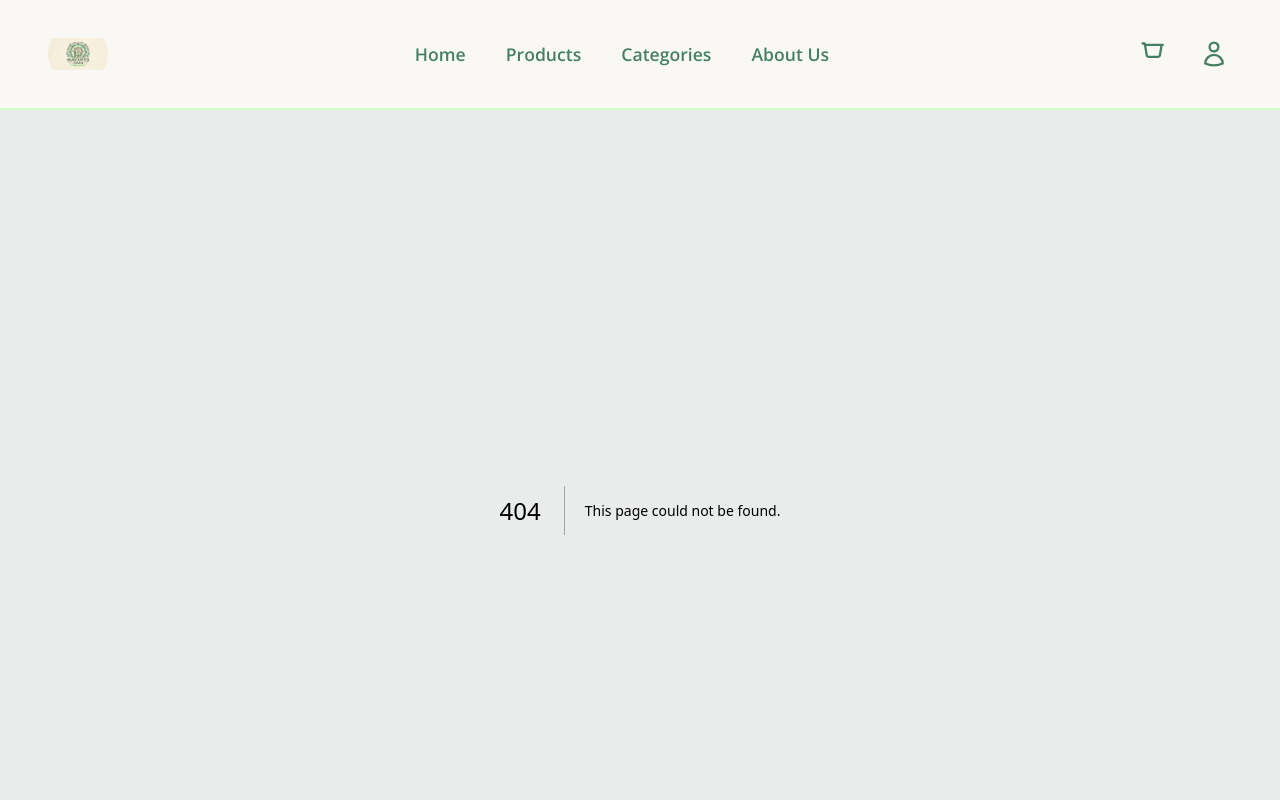
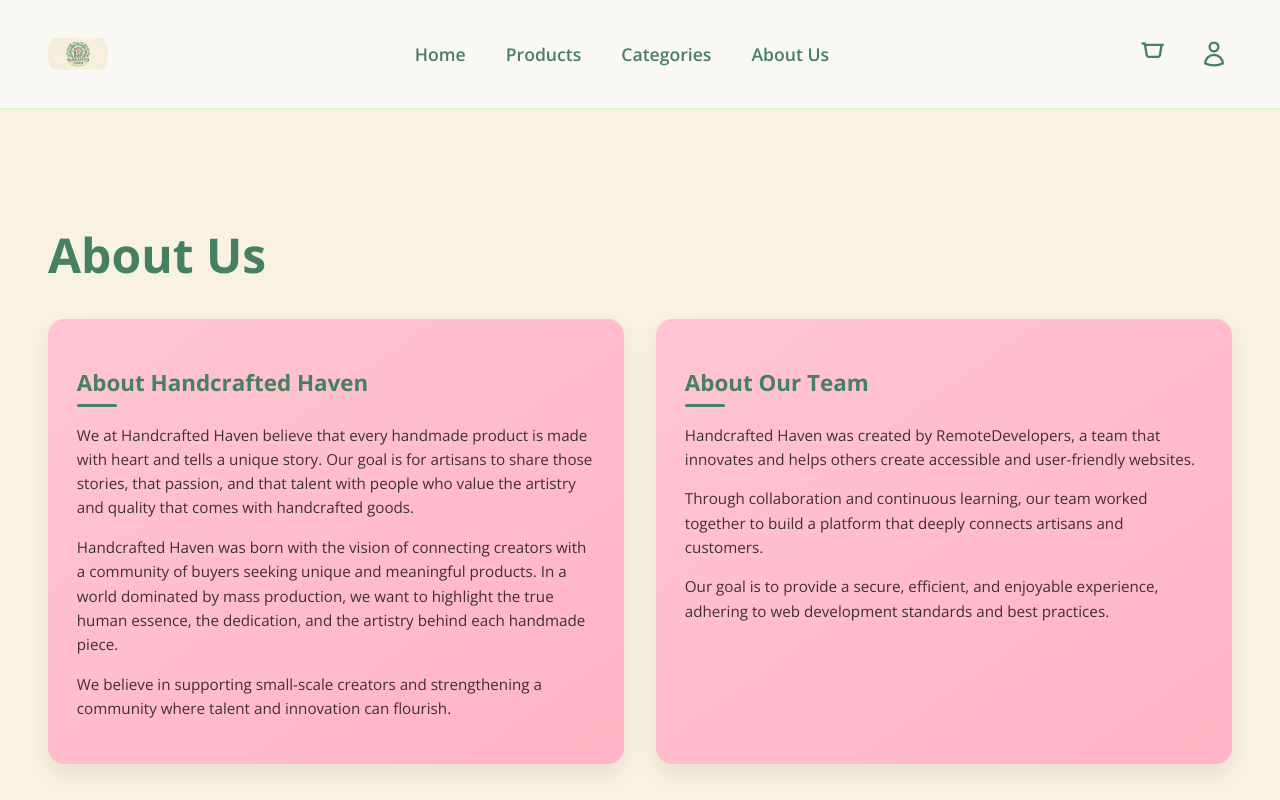
Before and after one commit to smondragondev/handcrafted-haven, a Next.js app: page /about-us in a window 1280 px wide. Before the commit this address had no page. Shown: the top 800 px of the page. Built offline with nearby package versions, Linux system fonts and the light colour scheme.

Commit message:
Add the about us page with its respective design and modify the link in layout.tsx so that it directs to the corresponding page

```diff
--- /dev/null
+++ b/src/app/about-us/page.module.css
@@ -0,0 +1,73 @@
+.aboutPage {
+    background-color: #FAF2E0;
+    min-height: 100vh;
+    display: flex;
+    justify-content: center;
+    animation: fadeIn 0.8s ease;
+    padding: 3rem 1rem;
+}
+
+@keyframes fadeIn {
+    from {
+        opacity: 0;
+    }
+
+    to {
+        opacity: 1;
+    }
+}
+
+.content {
+    max-width: 1200px;
+    width: 100%;
+    padding: 2rem;
+}
+
+.aboutPage h1 {
+    color: #448061;
+    font-size: 3rem;
+    margin-bottom: 2rem;
+}
+
+.sectionsContainer {
+    display: flex;
+    gap: 2rem;
+    flex-wrap: wrap;
+}
+
+.section {
+    flex: 1 1 350px;
+    padding: 1.8rem;
+    border-radius: 16px;
+    background: linear-gradient(145deg, #FFC5D3, #ffb3c6);
+    box-shadow: 0 10px 25px rgba(0, 0, 0, 0.08);
+    transition: transform 0.2s ease, box-shadow 0.2s ease;
+}
+
+.section:hover {
+    transform: translateY(-4px);
+    box-shadow: 0 15px 30px rgba(0, 0, 0, 0.12);
+}
+
+.section h2 {
+    color: #448061;
+    font-size: 1.4rem;
+    margin-bottom: 1rem;
+    position: relative;
+}
+
+.section h2::after {
+    content: "";
+    display: block;
+    width: 40px;
+    height: 3px;
+    background: #448061;
+    margin-top: 6px;
+    border-radius: 2px;
+}
+
+.section p {
+    line-height: 1.6;
+    font-size: 0.95rem;
+    color: rgba(0, 0, 0, 0.75);
+}
--- /dev/null
+++ b/src/app/about-us/page.tsx
@@ -0,0 +1,61 @@
+"use client";
+
+import styles from "./page.module.css";
+
+
+export default function AboutUsPage() {
+
+    return (
+        <div className={styles.aboutPage}>
+            <div className={styles.content}>
+                <h1>About Us</h1>
+
+                <div className={styles.sectionsContainer}>
+                    <section className={styles.section}>
+                        <h2>About Handcrafted Haven</h2>
+
+                        <p>
+                            We at Handcrafted Haven believe that every handmade product is
+                            made with heart and tells a unique story. Our goal is for artisans
+                            to share those stories, that passion, and that talent with people
+                            who value the artistry and quality that comes with handcrafted goods.
+                        </p>
+
+                        <p>
+                            Handcrafted Haven was born with the vision of connecting creators
+                            with a community of buyers seeking unique and meaningful products.
+                            In a world dominated by mass production, we want to highlight the
+                            true human essence, the dedication, and the artistry behind each
+                            handmade piece.
+                        </p>
+
+                        <p>
+
+                            We believe in supporting small-scale creators and strengthening a
+                            community where talent and innovation can flourish.
+                        </p>
+                    </section>
+
+                    <section className={styles.section}>
+                        <h2>About Our Team</h2>
+
+                        <p>
+                            Handcrafted Haven was created by RemoteDevelopers, a team that
+                            innovates and helps others create accessible and user-friendly websites.
+                        </p>
+
+                        <p>
+                            Through collaboration and continuous learning, our team worked together
+                            to build a platform that deeply connects artisans and customers.
+                        </p>
+
+                        <p>
+                            Our goal is to provide a secure, efficient, and enjoyable experience, adhering
+                            to web development standards and best practices.
+                        </p>
+                    </section>
+                </div>
+            </div>
+        </div>
+    );
+}
--- a/src/app/layout.tsx
+++ b/src/app/layout.tsx
@@ -46,7 +46,7 @@ export default function RootLayout({
             <li><Link href="/">Home</Link></li>
             <li><Link href="/products">Products</Link></li>
             <li><a href="/categories">Categories</a></li>
-            <li><a href="/about">About Us</a></li>
+            <li><a href="/about-us">About Us</a></li>
           </ul>
 
           {/* Right: Shopping Cart & Profile Icons */}
```
